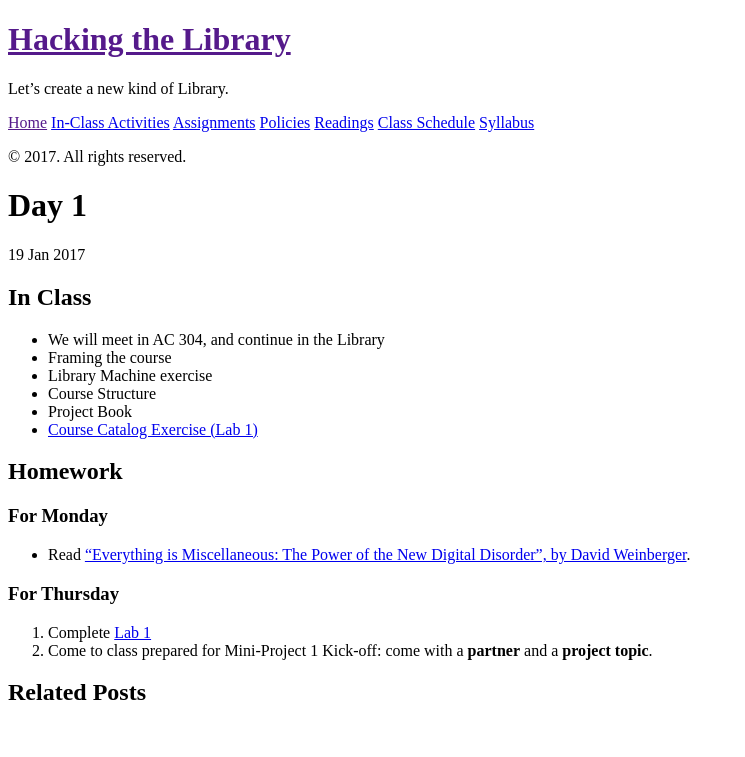
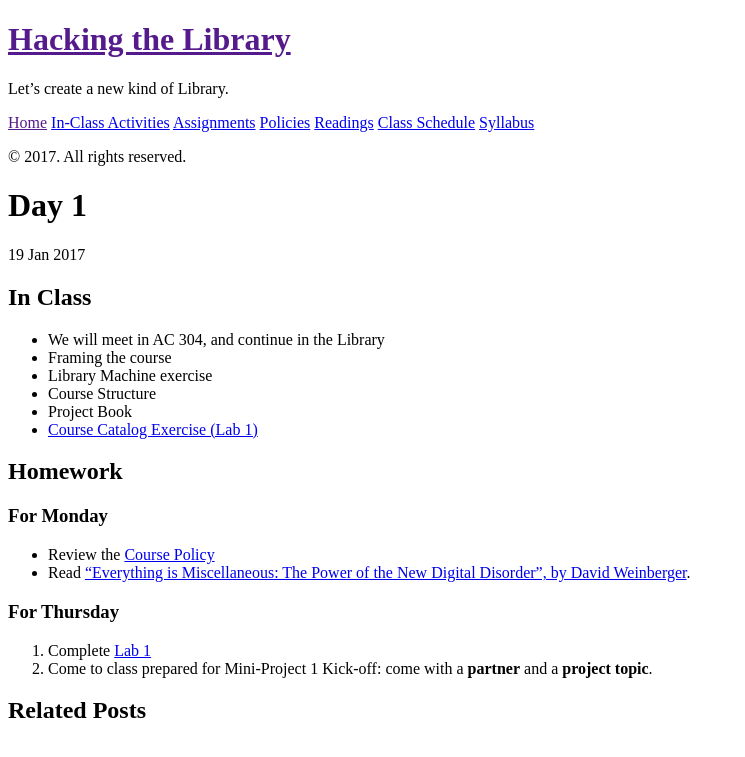
Before and after one commit to osteele/hackingthelibrary.org, a Jekyll site: the page built from _days/day-1.md, in a window 1280 px wide. Shown: the top 757 px of the page, without its empty margins (0-745 px from the left). Built offline with Jekyll 4.4.1, drawn with Linux system fonts in a browser that asks for light colours.

Commit message:
day 1 hw: review the course policy

```diff
--- a/_days/day-1.md
+++ b/_days/day-1.md
@@ -19,6 +19,7 @@ title: Day 1
 
 ### For Monday
 
+* Review the [Course Policy]({% link policies.md %})
 * Read ["Everything is Miscellaneous: The Power of the New Digital Disorder", by David Weinberger](http://example.com/link/to/article.pdf).
 
 
```
